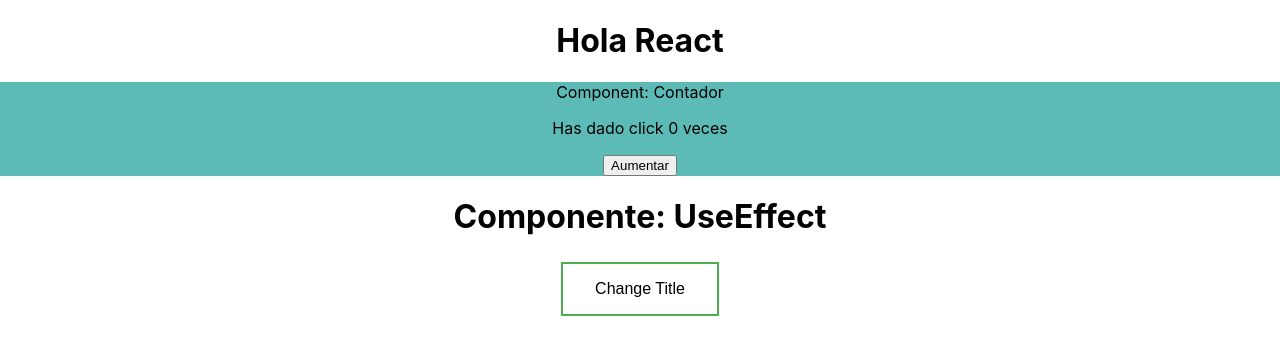
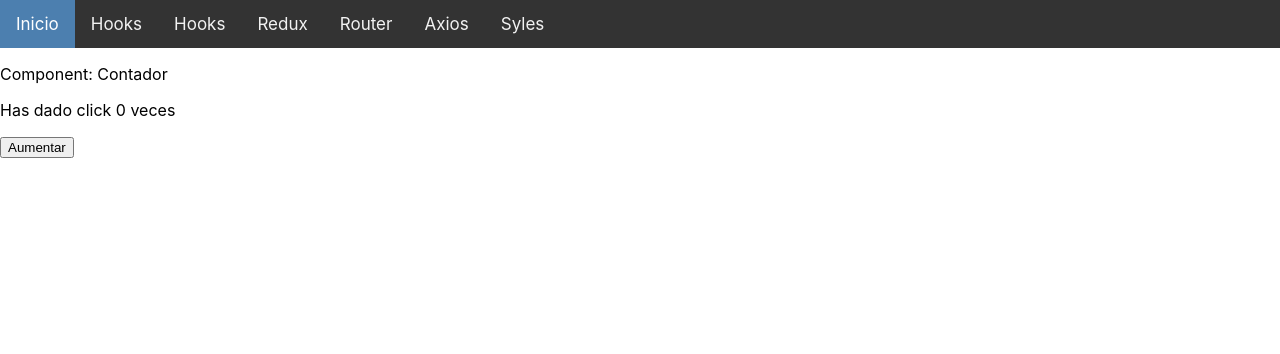
Before and after one commit to osoriodiego-utp/react_training, a React (Create React App) app: page /HookState in a window 1280 px wide. Shown: the top 354 px of the page. Built offline with nearby package versions, Linux system fonts and the light colour scheme.

Commit message:
2020/09/17 Estructura basica de rutas

```diff
--- a/package.json
+++ b/package.json
@@ -8,6 +8,7 @@
     "@testing-library/user-event": "^7.2.1",
     "react": "^16.13.1",
     "react-dom": "^16.13.1",
+    "react-router-dom": "^5.2.0",
     "react-scripts": "3.4.3"
   },
   "scripts": {
@@ -30,5 +31,8 @@
       "last 1 firefox version",
       "last 1 safari version"
     ]
+  },
+  "devDependencies": {
+    "eslint-plugin-react-hooks": "^4.1.2"
   }
 }
--- a/src/app/App.js
+++ b/src/app/App.js
@@ -1,15 +1,20 @@
-import React from "react";
-import "./App.css";
+import React, { Fragment } from "react";
+
 import Contador from "./contador/Contador";
 import SinNombre from "./useEffect/SinNombre";
+import Navbar from "./navbar/Navbar";
+import "./App.css";
 
 function App() {
   return (
-    <div className="App">
-      <h1>Hola React</h1>
-      <Contador />
-      <SinNombre />
-    </div>
+    <Fragment>
+      <Navbar />
+      {/* <div className="App">
+        <h1>Hola React</h1>
+        <Contador />
+        <SinNombre />
+      </div> */}
+    </Fragment>
   );
 }
 
--- a/src/app/contador/Contador.css
+++ /dev/null
@@ -1,3 +0,0 @@
-.section {
-    background-color: #5cbbb6;
-  }
--- /dev/null
+++ b/src/app/home/Home.js
@@ -0,0 +1,9 @@
+import React from "react";
+
+function Home(){
+    return(
+        <h1> Hola Mundo con React</h1>
+    )
+}
+
+export default Home;
--- a/src/app/useEffect/SinNombre.js
+++ b/src/app/hooks/Efecto.js
@@ -1,17 +1,16 @@
-import "./SinNombre.css";
+import "./Hooks.css";
 import React, { useEffect, useState } from "react";
 // importar {useEffect} => React.useEffect
 
 
 
-function SinNombre() {
+function Efecto() {
   const [title, setTitle] = useState("no changed");
-
-  var letras = ["a", "b", "c", "d", "e", "f", "g", "h", "i", "j", "k", "l", "m", "n", "o", "p", "q", "r", "s", "t", "u"];
+  const letras = ["a", "b", "c", "d", "e", "f", "g", "h", "i", "j", "k", "l", "m", "n", "o", "p", "q", "r", "s", "t", "u"];
 
   function getRandomWords() {
-    var n = Math.floor(Math.random() * (2)) + 4;
-    var word = "";
+    let n = Math.floor(Math.random() * (2)) + 4;
+    let word = "";
     for (let i = 0; i < n; i++) {
       word += letras[Math.floor(Math.random() * letras.length)];
     }
@@ -20,7 +19,7 @@ function SinNombre() {
 
   useEffect(() => {
     document.title = `${title}`;
-  });
+  }, [title]);
 
   return (
     <div>
@@ -30,4 +29,4 @@ function SinNombre() {
   );
 }
 
-export default SinNombre;
+export default Efecto;
--- a/src/app/contador/Contador.js
+++ b/src/app/hooks/Estado.js
@@ -1,5 +1,5 @@
 import React, { useState } from "react";
-import "./Contador.css";
+import "./Hooks.css";
 
 export default function Contador() {
   const title = "Contador";
--- a/src/app/useEffect/SinNombre.css
+++ b/src/app/hooks/Hooks.css
@@ -1,3 +1,11 @@
+.section-dark {
+  background-color: #5cbbb6;
+}
+
+.section-light {
+    background-color: #04615c;
+  }
+
 .button {
   background-color: #4caf50; /* Green */
   border: none;
--- /dev/null
+++ b/src/app/navbar/Navbar.css
@@ -0,0 +1,27 @@
+/* Add a black background color to the top navigation */
+.topnav {
+  background-color: #333;
+  overflow: hidden;
+}
+
+/* Style the links inside the navigation bar */
+.topnav a {
+  float: left;
+  color: #f2f2f2;
+  text-align: center;
+  padding: 14px 16px;
+  text-decoration: none;
+  font-size: 17px;
+}
+
+/* Change the color of links on hover */
+.topnav a:hover {
+  background-color: #ddd;
+  color: black;
+}
+
+/* Add a color to the active/current link */
+.topnav a.active {
+  background-color: #4c7faf;
+  color: white;
+}
--- /dev/null
+++ b/src/app/navbar/Navbar.js
@@ -0,0 +1,35 @@
+import React, { useEffect, useState, Fragment } from "react";
+import { BrowserRouter as Router, Route, Switch, Link } from "react-router-dom";
+
+import "./Navbar.css";
+import Home from "../home/Home";
+import Efecto from "../hooks/Efecto";
+import Estado from "../hooks/Estado";
+
+function Navbar() {
+  return (
+    <Fragment>
+      <Router>
+        <div className="topnav">
+          <Link className="active" to="/">
+            Inicio
+          </Link>
+          <Link to="/HookEffect">Hooks</Link>
+          <Link to="/HookState">Hooks</Link>
+          <Link to="/HookEffect">Redux</Link>
+          <Link to="/HookEffect">Router</Link>
+          <Link to="/HookEffect">Axios</Link>
+          <Link to="/HookEffect">Syles</Link>
+        </div>
+
+        <Switch>
+          <Route exact path="/" component={Home} />
+          <Route exact path="/HookState" component={Estado} />
+          <Route exact path="/HookEffect" component={Efecto} />
+        </Switch>
+      </Router>
+    </Fragment>
+  );
+}
+
+export default Navbar;
```
Also changed, not shown: src/app/clases/clase.js (deleted, +0 -10 lines), src/app/ownHooks/OwnHooks.js (added, +7 -0 lines), src/app/ownHooks/OwnHooks.css (added), 1 other file (tests, documents, lock files or other folders).
